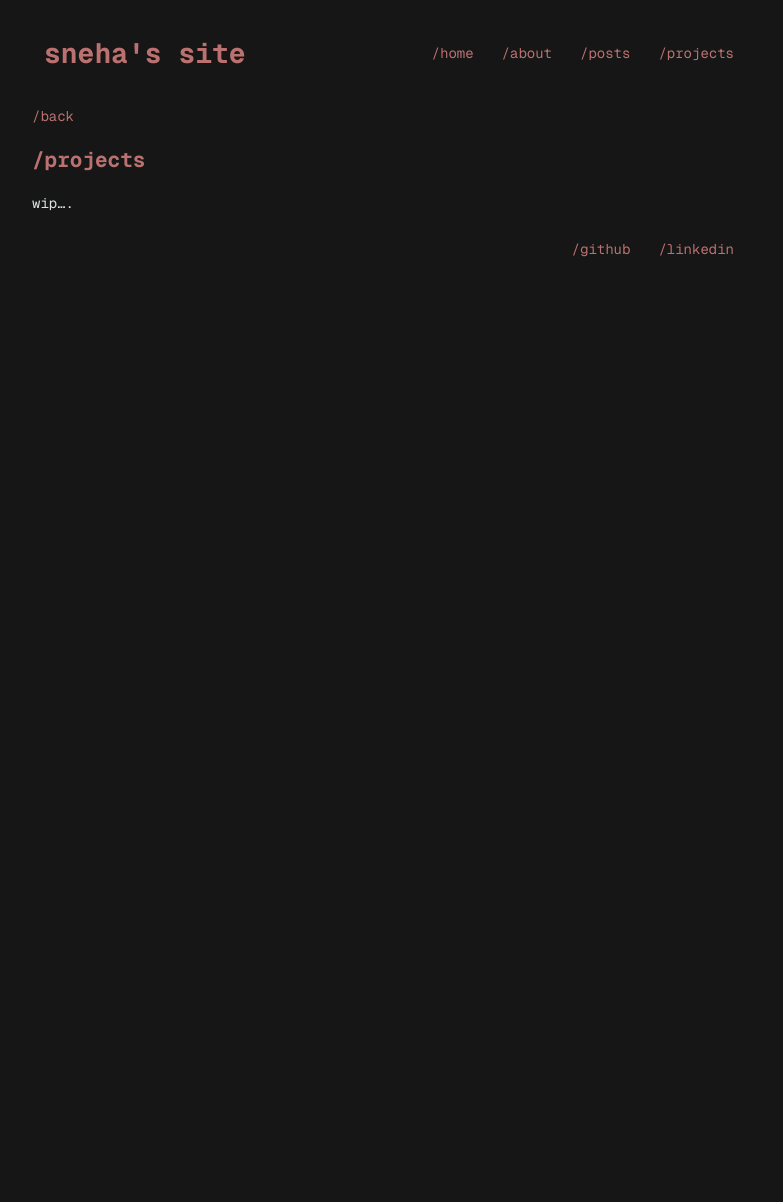
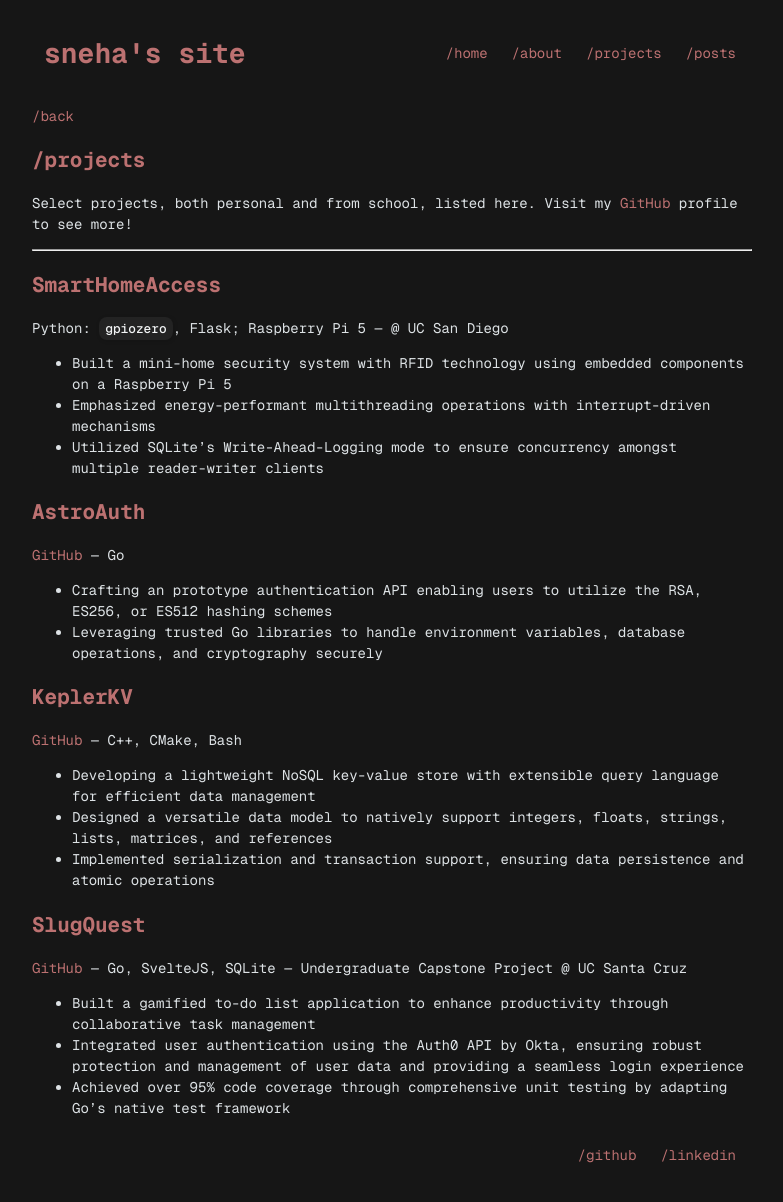
Before and after one commit to sneha-afk/sneha-afk.github.io, a Jekyll site: the page built from pages/projects.md, in a window 1280 px wide. Shown: the whole page, without its empty margins (248-1031 px from the left). Built offline with Jekyll 4.4.1, drawn with Linux system fonts in a browser that asks for light colours; before the commit the page ends 900 px from its top, so only the background shows below that.

```diff
--- a/_config.yml
+++ b/_config.yml
@@ -62,10 +62,10 @@ header_navigation:
     url: /
   - name: /about
     url: /pages/about
+  - name: /projects
+    url: /pages/projects
   - name: /posts
     url: /pages/posts
-  - name: /projects
-    url: /pages/projects
 
 footer_navigation:
   - name: /github
--- a/_sass/_navigation.scss
+++ b/_sass/_navigation.scss
@@ -10,25 +10,25 @@
   h1 {
     margin: 0;
     flex: 0 1 auto; // Don't grow, allow shrinking, auto basis
-    align-self: flex-start; // Align left
+    align-self: flex-start;
   }
 
   nav {
     display: flex;
     align-items: center;
     margin-left: auto; // Push to the right
-    flex: 1;
-    justify-content: flex-end; // Align items from the right
+    flex: 1 1 auto; // Allow growing and shrinking
+    flex-wrap: wrap;
+    justify-content: flex-end;
     gap: $spacing-md;
 
     ul {
       display: flex;
-      flex-wrap: wrap; // Enable wrapping
-      justify-content: flex-end; // Align items from the right
+      flex-wrap: wrap;
+      justify-content: flex-end;
       gap: $spacing-sm;
       padding: 0;
       margin: 0;
-      width: 100%; // Take full width
     }
 
     li {
@@ -36,7 +36,7 @@
     }
 
     a {
-      padding: 3px 6px;
+      padding: 4px;
       margin: 0;
       display: block; // Make links block-level for consistent spacing
     }
@@ -46,19 +46,24 @@
 /* Responsive Styling */
 @media (max-width: $mobile-breakpoint) {
   .site-navbar {
-    flex-direction: column;
+    flex-direction: row;
     align-items: flex-start;
     width: 100%;
     padding: 8px 12px;
 
+    h1 {
+      flex: 1 1 100%;
+      text-align: left;
+    }
+
     nav {
       width: 100%;
+      margin-left: 0;
+      justify-content: center;
 
       ul {
-        width: 100%;
-        justify-content: flex-start; // On mobile, start from left
-        flex-direction: row-reverse; // This will make items stack from right to left
-        flex-wrap: wrap-reverse; // Items wrap from bottom to top
+        justify-content: center;
+        flex-wrap: wrap;
       }
     }
   }
--- a/pages/projects.md
+++ b/pages/projects.md
@@ -2,4 +2,38 @@
 title: /projects
 ---
 
-wip....
+Select projects, both personal and from school, listed here. Visit my [GitHub](https://github.com/sneha-afk/) profile to see more!
+
+---
+
+## SmartHomeAccess
+Python: `gpiozero`, Flask; Raspberry Pi 5 --- @ UC San Diego
+
+- Built a mini-home security system with RFID technology using embedded components on a Raspberry Pi 5
+- Emphasized energy-performant multithreading operations with interrupt-driven mechanisms
+- Utilized SQLite’s Write-Ahead-Logging mode to ensure concurrency amongst multiple reader-writer clients
+
+## AstroAuth
+
+[GitHub](https://github.com/sneha-afk/KeplerKV) --- Go
+
+- Crafting an prototype authentication API enabling users to utilize the RSA, ES256, or ES512 hashing schemes
+- Leveraging trusted Go libraries to handle environment variables, database operations, and cryptography securely
+
+
+## KeplerKV
+
+[GitHub](https://github.com/sneha-afk/KeplerKV) --- C++, CMake, Bash
+
+- Developing a lightweight NoSQL key-value store with extensible query language for efficient data management
+- Designed a versatile data model to natively support integers, floats, strings, lists, matrices, and references
+- Implemented serialization and transaction support, ensuring data persistence and atomic operations
+
+## SlugQuest
+
+[GitHub](https://github.com/SlugQuest) --- Go, SvelteJS, SQLite --- Undergraduate Capstone Project @ UC Santa Cruz
+
+- Built a gamified to-do list application to enhance productivity through collaborative task management
+- Integrated user authentication using the Auth0 API by Okta, ensuring robust protection and management of user
+data and providing a seamless login experience
+- Achieved over 95% code coverage through comprehensive unit testing by adapting Go’s native test framework
```
Also changed, not shown: index.md (+8 -1 lines), pages/about.md (+42 -2 lines).
